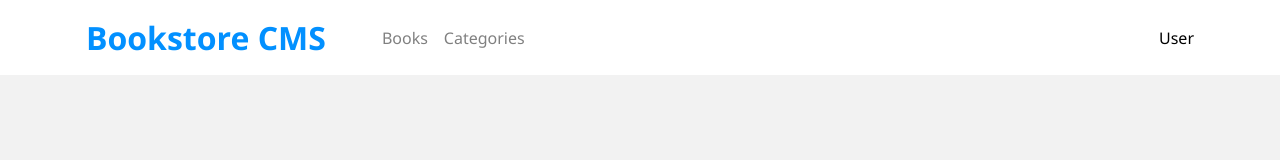
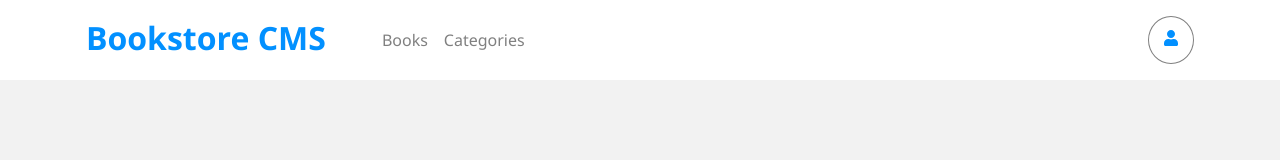
Before and after one commit to AdedayoOpeyemi/bookstore, a React (Create React App) app: page /user in a window 1280 px wide. Shown: the top 160 px of the page. Built offline with nearby package versions, Linux system fonts and the light colour scheme.

Commit message:
fixed requested changes

```diff
--- a/package.json
+++ b/package.json
@@ -9,7 +9,7 @@
     "react": "^17.0.2",
     "react-circular-progressbar": "^2.0.4",
     "react-dom": "^17.0.2",
-    "react-icons": "^4.2.0",
+    "react-icons": "^3.11.0",
     "react-redux": "^7.2.5",
     "react-router-dom": "^5.3.0",
     "react-scripts": "4.0.3",
--- a/src/assets/styles/navigation.css
+++ b/src/assets/styles/navigation.css
@@ -10,6 +10,8 @@
 
 .navContent > li {
   margin-left: 16px;
+  display: flex;
+  align-items: center;
 }
 
 .navContent > li > a {
@@ -32,3 +34,15 @@ a.active-link {
   color: black !important;
   text-decoration: none;
 }
+
+.user-surround {
+  border: 1px solid grey;
+  border-radius: 50%;
+}
+
+.user-surround {
+  padding: 12px 14px;
+  border: 1px solid grey;
+  border-radius: 50%;
+  color: #0290ff;
+}
--- a/src/components/Navigation.js
+++ b/src/components/Navigation.js
@@ -1,8 +1,15 @@
 import React from 'react';
 import { NavLink } from 'react-router-dom';
 import '../assets/styles/navigation.css';
+import { FaUser } from 'react-icons/fa';
 
 const Navbar = () => {
+  // const userProf = <FaUser />;
+  const userbox = (
+    <div className="user-surround">
+      <FaUser />
+    </div>
+  );
   const links = [
     {
       id: 1,
@@ -17,7 +24,7 @@ const Navbar = () => {
     {
       id: 3,
       path: '/user',
-      text: 'User',
+      text: userbox,
     },
   ];
 
--- a/src/components/Progress.js
+++ b/src/components/Progress.js
@@ -1,16 +1,20 @@
 import React from 'react';
-import { CircularProgressbar } from 'react-circular-progressbar';
+import { buildStyles, CircularProgressbar } from 'react-circular-progressbar';
 import 'react-circular-progressbar/dist/styles.css';
 import '../assets/styles/progress.css';
 
 const Progress = () => {
-  // const { book } = prop;
   const percentage = 75;
 
   return (
     <div className="progressCircleContainer">
       <div>
-        <CircularProgressbar value={percentage} text={`${percentage}%`} />
+        <CircularProgressbar
+          value={percentage}
+          styles={buildStyles({
+            pathColor: 'linear-gradient(to right, #307bbe, #379cf6);',
+          })}
+        />
       </div>
       <div className="progress-report-text">
         <span>{`${percentage}%`}</span>
--- a/src/components/Status.js
+++ b/src/components/Status.js
@@ -2,7 +2,6 @@ import React from 'react';
 import '../assets/styles/status.css';
 
 const Status = () => {
-  // const { book } = prop;
   const chapter = 7;
 
   return (
--- a/src/index.js
+++ b/src/index.js
@@ -5,13 +5,14 @@ import { Provider } from 'react-redux';
 import store from './redux/configureStore';
 import App from './App';
 import reportWebVitals from './reportWebVitals';
-// import url('https://fonts.googleapis.com/css2?family=Roboto&display=swap');
 
 ReactDOM.render(
   <Provider store={store}>
     <React.StrictMode>
       <Router basename={process.env.PUBLIC_URL}>
-        <App />
+        <div className="app-card">
+          <App />
+        </div>
       </Router>
     </React.StrictMode>
   </Provider>,
```
Also changed, not shown: src/index.css (+7 -0 lines), 1 other file (tests, documents, lock files or other folders).
